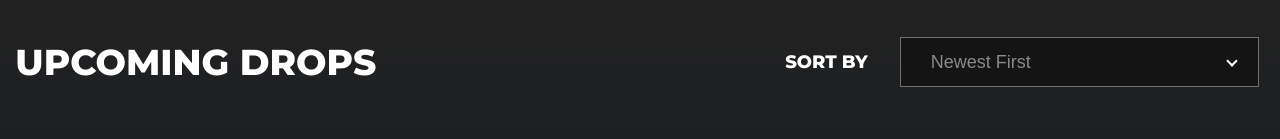
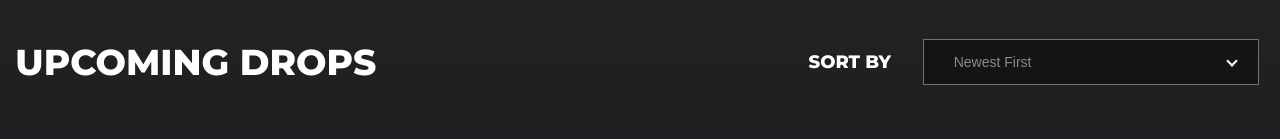
Before and after one commit to dapper-labs-talent/cc_BirmWais_engineering-assignment-frontend, a React (Create React App) app in the folder client/: page / in a window 1280 px wide. Shown: the top 139 px of the page. Built offline with nearby package versions, Linux system fonts and the light colour scheme.

Commit message:
added clamps for smooth responsiveness

```diff
--- a/client/src/styles/header/header.css
+++ b/client/src/styles/header/header.css
@@ -59,8 +59,8 @@ header .sort .select-wrapper select {
     align-items: center;
   }
   header h1 {
-    font-size: 26px;
-    margin: 24px;
+    font-size: clamp(24px, 3.2vw, 36px);
+    margin: clamp(24px, 3.2vw, 40px);
     margin-left: 1.2%;
   }
   header .sort {
@@ -68,7 +68,8 @@ header .sort .select-wrapper select {
     margin-right: 1.2%;
   }
   header .sort label {
-    font-size: 16px;
+    font-size: clamp(16px, 2vw, 18px);
+    margin-right: clamp(8px, 2vw, 26px);
   }
   header .sort .select-wrapper i {
     position: absolute;
@@ -82,17 +83,6 @@ header .sort .select-wrapper select {
   }
 }
 @media only screen and (min-width: 1024px) {
-  header h1 {
-    font-size: 36px;
-    margin: 40px 40px 40px 1.2%;
-  }
-  header .sort {
-    margin-right: 1.2%;
-  }
-  header .sort label {
-    font-size: 18px;
-    margin-right: 26px;
-  }
   header .sort .select-wrapper i {
     position: absolute;
     top: 40%;
@@ -100,7 +90,6 @@ header .sort .select-wrapper select {
     padding: 3px;
   }
   header .sort .select-wrapper select {
-    font-size: 18px;
     padding: 14px 226px 14px 30px;
   }
 }/*# sourceMappingURL=header.css.map */
--- a/client/src/styles/header/header.scss
+++ b/client/src/styles/header/header.scss
@@ -48,8 +48,8 @@ header {
 		}
 
 		h1 {
-			font-size: 26px;
-			margin: 24px;
+			font-size: clamp(24px, 3.2vw, 36px);
+			margin: clamp(24px, 3.2vw, 40px);
 			margin-left: 1.2%;
 		}
 
@@ -58,7 +58,8 @@ header {
 			margin-right: 1.2%;
 
 			label {
-				font-size: 16px;
+				font-size: clamp(16px, 2vw, 18px);
+				margin-right: clamp(8px, 2vw, 26px);
 			}
 
 			.select-wrapper {
@@ -81,19 +82,7 @@ header {
 // Desktop mode
 @media only screen and (min-width: 1024px) {
 	header {
-		h1 {
-			font-size: 36px;
-			margin: 40px 40px 40px 1.2%;
-		}
-
 		.sort {
-			margin-right: 1.2%;
-
-			label {
-				font-size: 18px;
-				margin-right: 26px;
-			}
-
 			.select-wrapper {
 				i {
 					position: absolute;
@@ -103,7 +92,6 @@ header {
 				}
 
 				select {
-					font-size: 18px;
 					padding: 14px 226px 14px 30px;
 				}
 			}
```
Also changed, not shown: 1 other file (tests, documents, lock files or other folders).
